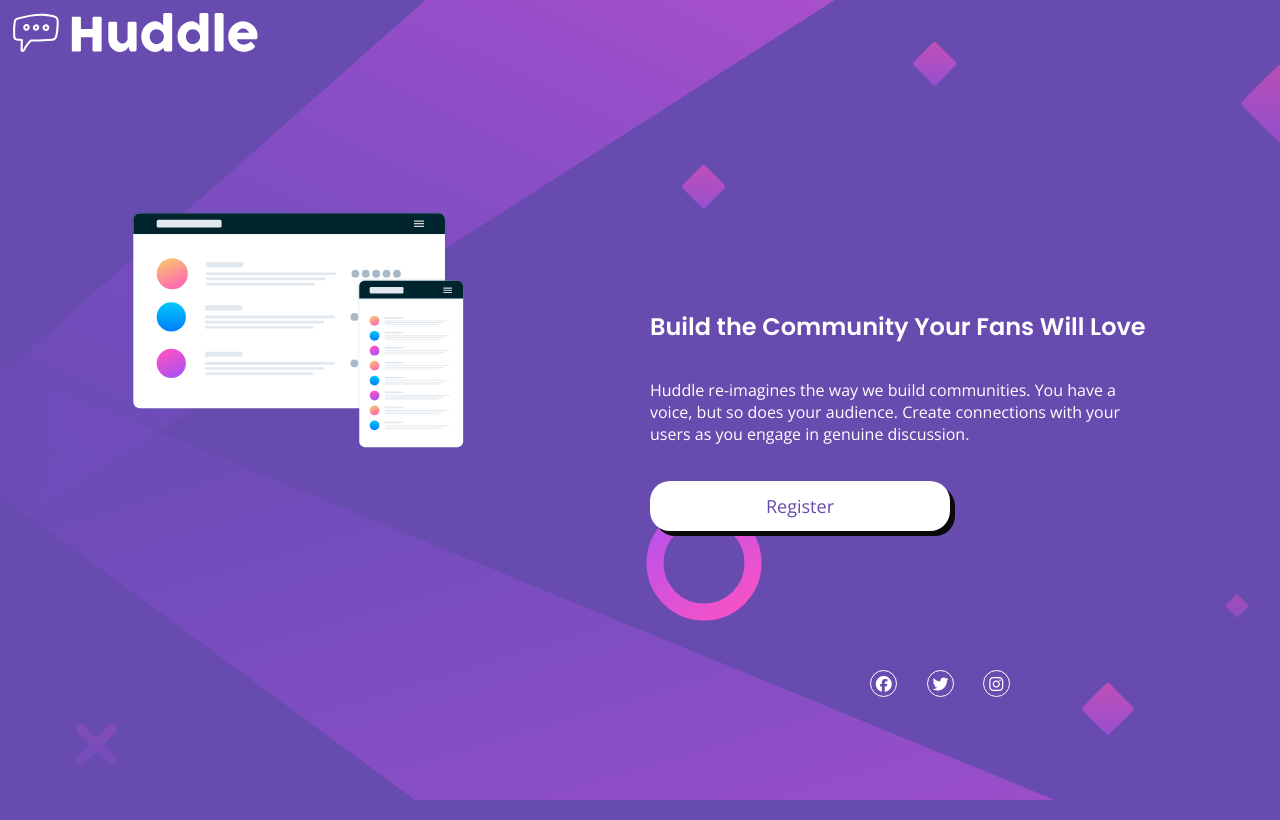
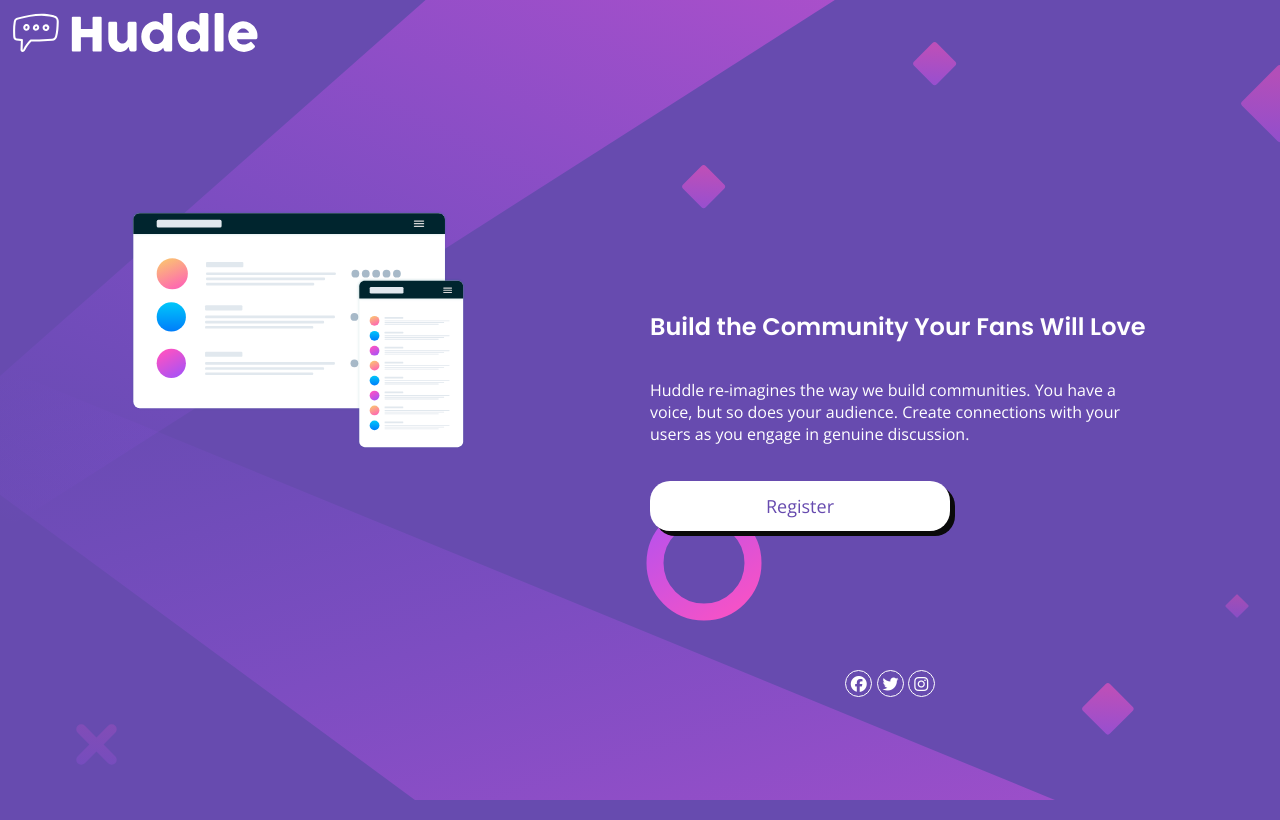
Before and after one commit to hannyfish/hanny_huddlepage, a plain HTML site: page index.html in a window 1280 px wide. Drawn offline with nearby package versions, Linux system fonts and the light colour scheme.

Commit message:
Update style.css

```diff
--- a/style.css
+++ b/style.css
@@ -41,7 +41,7 @@ main {
 .huddle-button {width: 60%; height: 50px; border-radius: 20px; color: var(--violet); background: white; box-shadow: 5px 5px #0a0a0a; text-decoration: none; font-family: 'Open Sans', sans-serif; font-weight: 400; display: grid; place-content: center; font-size: 18px; margin-top: 20px;}
 .huddle-button:hover {background: var(--softmagenta); color: white;}
 
-.huddle-social {display: flex; flex-direction: row; width: 20%; justify-content: space-evenly; align-content: center; align-self: center; margin-top: 20px;}
+.huddle-social {display: flex; flex-direction: row; width: 30%; justify-content: space-evenly; align-content: center; align-self: center; margin-top: 20px;}
 .huddle-social i {width: 15px; height: 15px; color: white; border-radius: 50%; border: 1px solid white; background-size: contain; padding: 5px;}
 
 /*Desktop Styles*/
@@ -58,5 +58,5 @@ main {
 
   .huddle-img {width: 100%;}
 
-  .huddle-social {position: relative; left: 70%; top: 10%;}
+  .huddle-social {position: relative; left: 70%; top: 10%; width: 10%;}
 }
```
